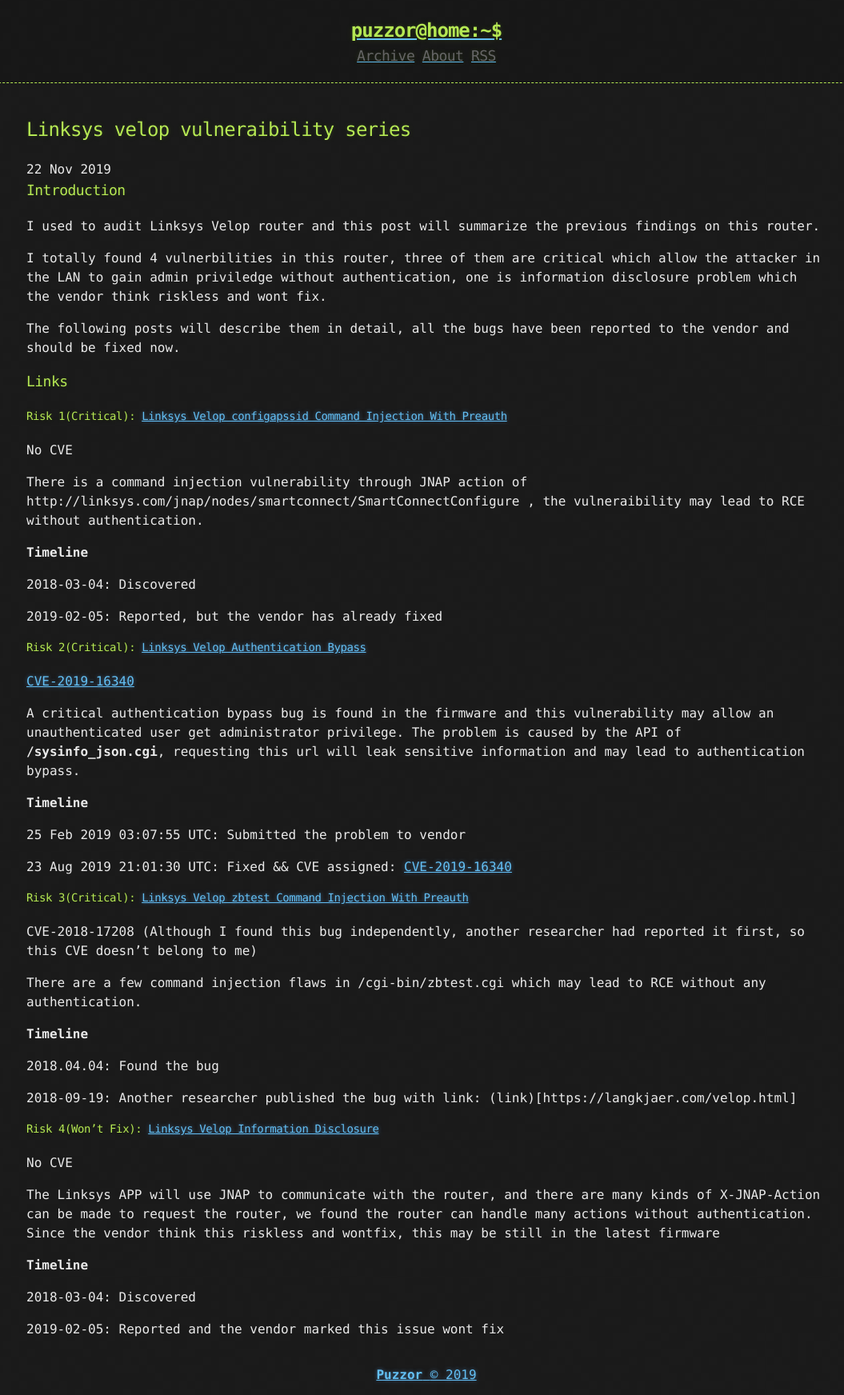
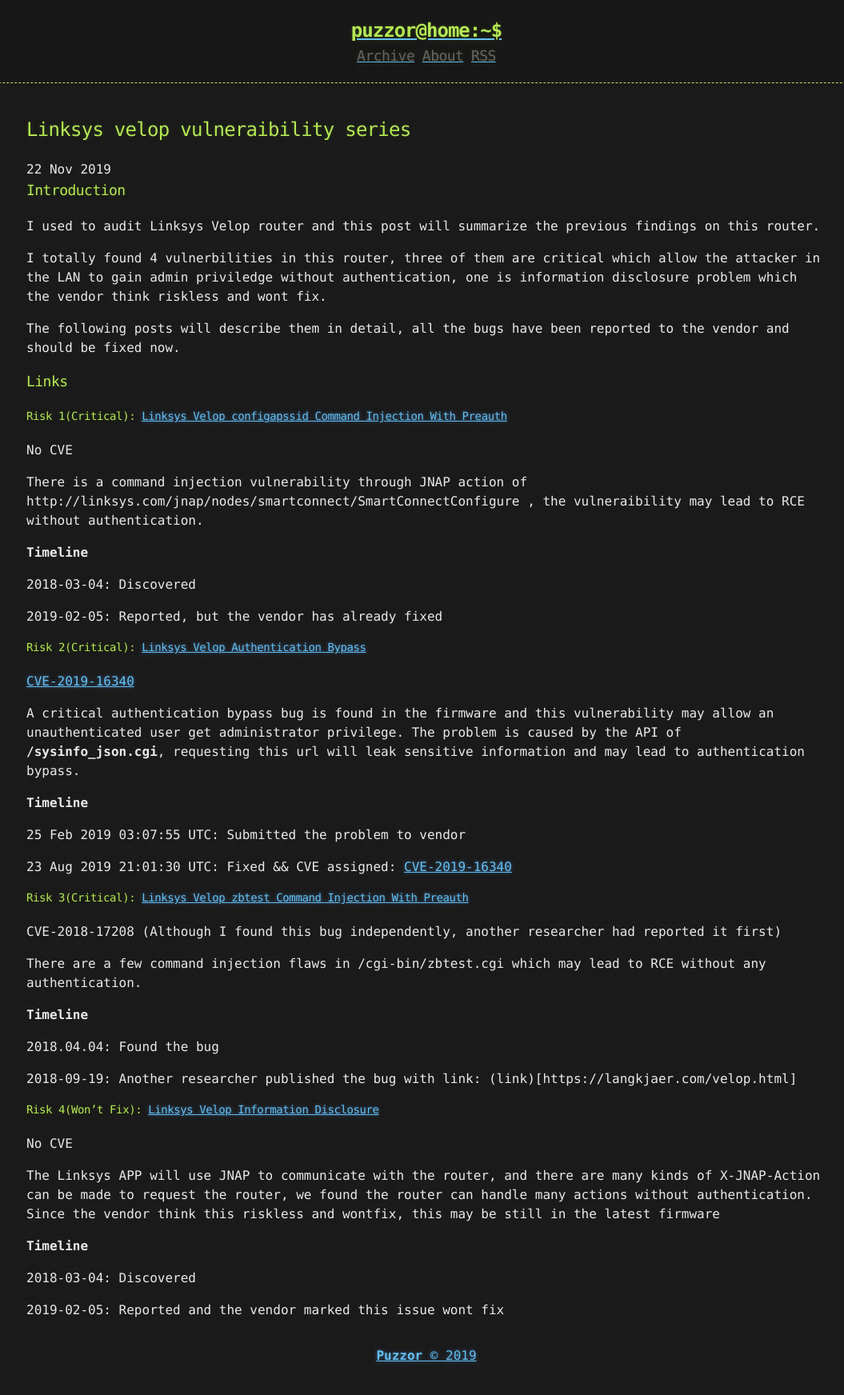
Before and after one commit to Puzzor/puzzor.github.io, a Jekyll site: the page built from _posts/2019-11-22-Linksys Velop Vulneraibility Series.md, in a window 1280 px wide. Shown: the whole page at 80% size, without its empty margins (107-1162 px from the left). Built offline with Jekyll 4.4.1, drawn with Linux system fonts in a browser that asks for light colours; after the commit the page ends 1720 px from its top, so only the background shows below that.

Commit message:
update summary

```diff
--- a/_posts/2019-11-22-Linksys Velop Vulneraibility Series.md
+++ b/_posts/2019-11-22-Linksys Velop Vulneraibility Series.md
@@ -38,7 +38,7 @@
 
 #### Risk 3(Critical): [Linksys Velop zbtest Command Injection With Preauth](https://puzzor.github.io/Linksys-Velop-zbtest-command-injection)
 
-CVE-2018-17208 (Although I found this bug independently, another researcher had reported it first, so this CVE doesn't belong to me)
+CVE-2018-17208 (Although I found this bug independently, another researcher had reported it first)
 
 There are a few command injection flaws in /cgi-bin/zbtest.cgi which may lead to RCE without any authentication.
 
```
